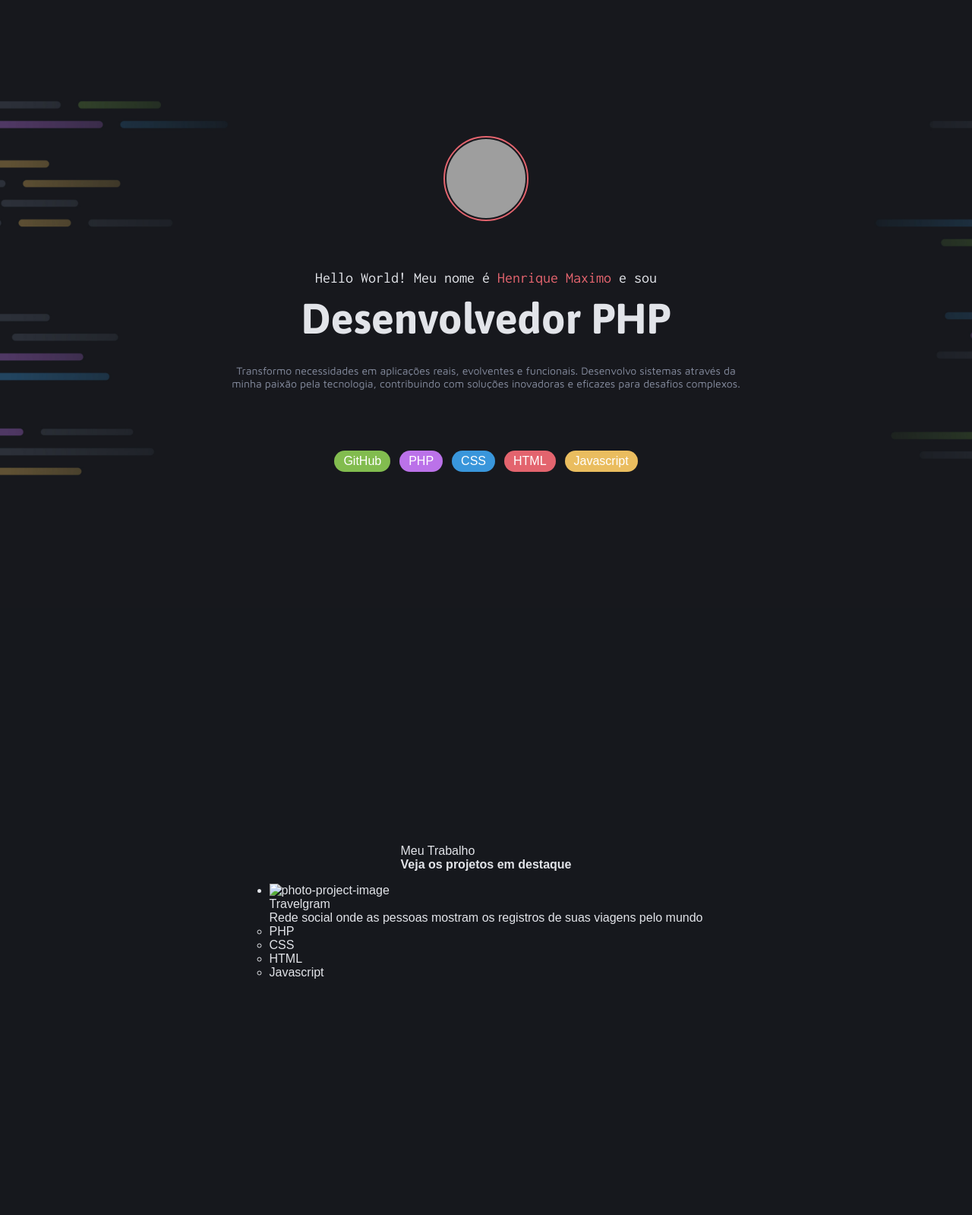
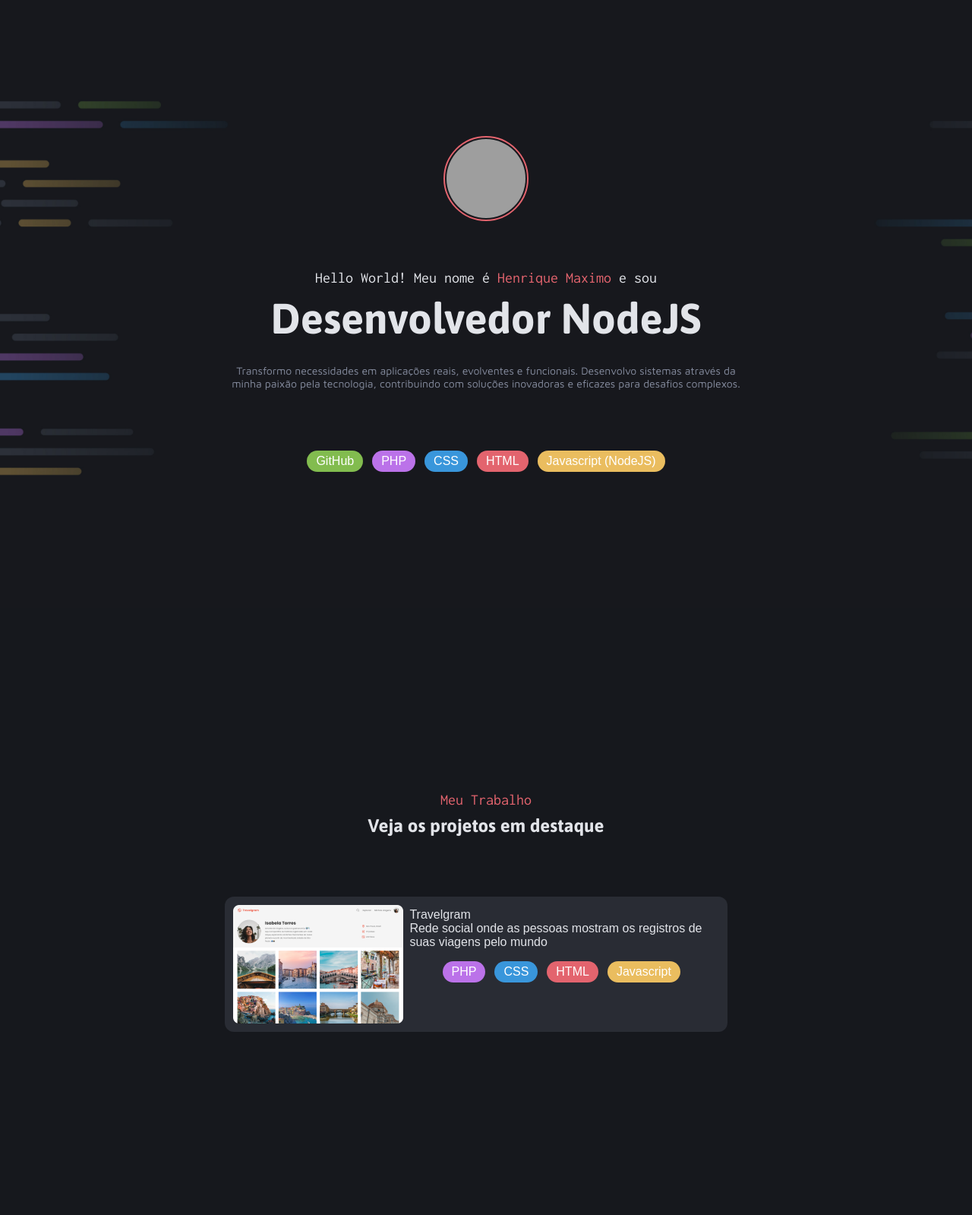
Before and after one commit to Henrry-Maximo/rocketseat-php, a PHP site: page / in a window 1280 px wide. Shown: the top 1599 px of the page at 76% size. Run offline with PHP 8.4, Linux system fonts and the light colour scheme; grey boxes are pictures that could not be loaded.

Commit message:
✨ Feat: Add projects style layout

```diff
--- a/dev-port/index.php
+++ b/dev-port/index.php
@@ -24,7 +24,7 @@
         <section class="summary">
           <div class="wrapper">
             <p class="my-world">Hello World! Meu nome é <span>Henrique Maximo</span> e sou</p>
-            <h1 class="my-job">Desenvolvedor PHP</h1>
+            <h1 class="my-job">Desenvolvedor NodeJS</h1>
           </div>
 
           <p class="my-desc">Transformo necessidades em aplicações reais, evolventes e funcionais. Desenvolvo sistemas através da minha
@@ -39,7 +39,7 @@
             <li class="skills" id="color-purple">PHP</li>
             <li class="skills" id="color-blue">CSS</li>
             <li class="skills" id="color-red">HTML</li>
-            <li class="skills" id="color-yellow">Javascript</li>
+            <li class="skills" id="color-yellow">Javascript (NodeJS)</li>
           </ul>
         </nav>
       </footer>
@@ -47,34 +47,32 @@
   </div>
 
 
-  <section class="page">
-    <div>
+  <section class="page" id="my-jobs">
+    <header class="header-jobs">
       <span>Meu Trabalho</span>
-      <p><strong>Veja os projetos em destaque</strong></p>
-    </div>
+      <p>Veja os projetos em destaque</p>
+    </header>
 
-    <div>
-      <ul>
-        <li>
-          <div>
-            <img src="" alt="photo-project-image" />
-          </div>
+    <ul class="grid">
+      <li class="card">
+        <img src="./assets/project_travelgram.png" alt="photo-project-image" />
 
+        <div class="details">
           <div>
             <span>Travelgram</span>
             <p>Rede social onde as pessoas mostram os registros de suas viagens pelo mundo</p>
-            <nav>
-              <ul>
-                <li>PHP</li>
-                <li>CSS</li>
-                <li>HTML</li>
-                <li>Javascript</li>
-              </ul>
-            </nav>
           </div>
-        </li>
-      </ul>
-    </div>
+
+          <ul class="description-skills">
+            <li class="skills" id="color-purple">PHP</li>
+            <li class="skills" id="color-blue">CSS</li>
+            <li class="skills" id="color-red">HTML</li>
+            <li class="skills" id="color-yellow">Javascript</li>
+          </ul>
+        </div>
+      </li>
+    </ul>
+
   </section>
 
   <section class="page">
--- a/dev-port/styles.css
+++ b/dev-port/styles.css
@@ -16,7 +16,7 @@ body {
 }
 
 #background {
-  background-image: url("assets/Background_Intro.jpg");
+  background-image: url("assets/background.jpg");
 
   background-repeat: no-repeat;
   background-size: cover;
@@ -164,3 +164,66 @@ body {
 #color-yellow:hover {
   background-color: #e29f10;
 }
+
+/* page: 02 */
+
+#my-jobs {
+  display: flex;
+  flex-direction: column;
+
+  gap: 5rem;
+}
+
+.header-jobs {
+  display: flex;
+  flex-direction: column;
+
+  gap: 0.6rem;
+
+  span {
+    font-family: "Inconsolata", serif;
+    font-size: 20px;
+
+    color: #E3646E;
+  }
+
+  p {
+    font-family: "Asap", serif;
+    font-size: 24px;
+
+    font-weight: bold;
+  }
+}
+
+.grid {
+  display: grid;
+  grid-template-columns: auto auto;
+
+  gap: 1.6rem;
+}
+
+.card {
+  display: flex;
+  flex-direction: row;
+  width: 662px;
+
+  background-color: #292C34;
+
+  padding: 0.7rem;
+  border-radius: 12px;
+}
+
+.card img {
+  height: 156px;
+  width: 224px;
+}
+
+.details {
+  display: flex;
+  flex-direction: column;
+
+  gap: 1rem;
+
+  padding: 4px 8px;
+  /* justify-content: space-between; */
+}
```
Also changed, not shown: dev-port/assets/background.jpg (renamed from dev-port/assets/Background_Intro.jpg), dev-port/assets/icon_person.png (renamed from dev-port/assets/person.png), dev-port/assets/project_travelgram.png (added).
